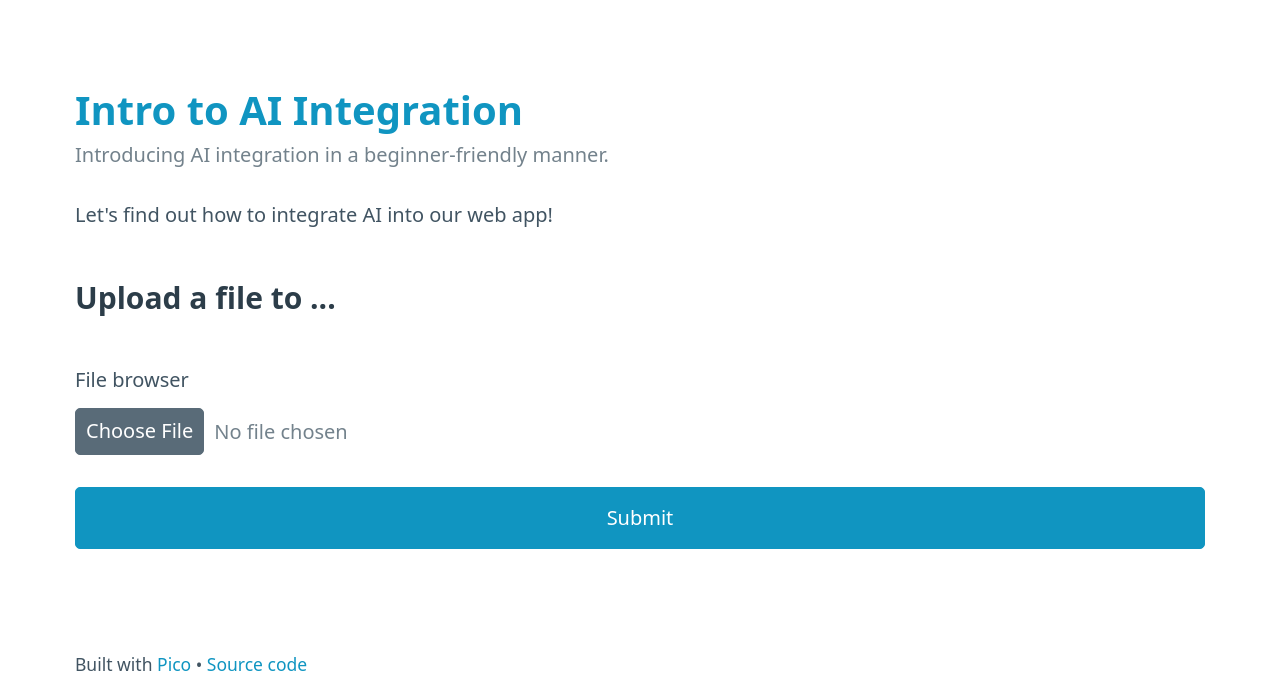
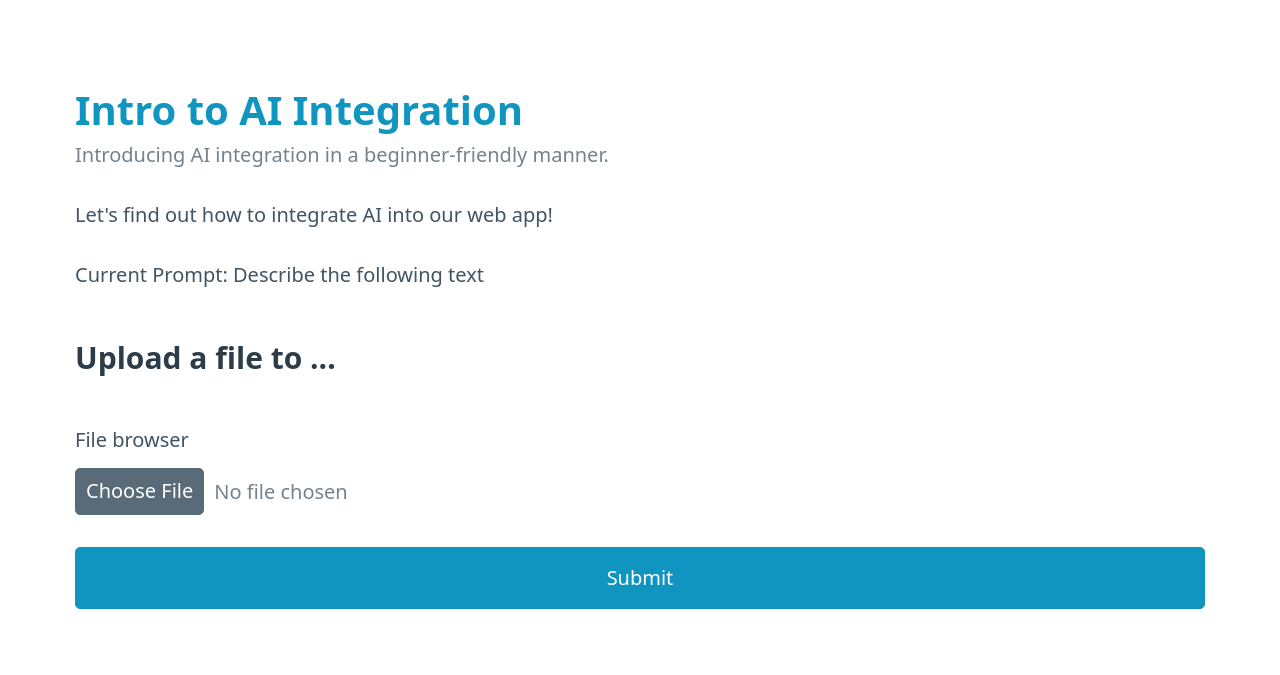
Before and after one commit to jjoeldaniel/palm_template, a FastAPI app: page / in a window 1280 px wide. Shown: the top 675 px of the page. Run offline with FastAPI, Linux system fonts and the light colour scheme; some libraries are stand-ins or nearby versions.

Commit message:
add simple cache and prompt display

```diff
--- a/app/main.py
+++ b/app/main.py
@@ -22,10 +22,13 @@ app = FastAPI()
 app.mount("/static", StaticFiles(directory="static"), name="static")
 templates = Jinja2Templates(directory="templates")
 
+PROMPT = "Describe the following text"
+cache: dict[str, str] = {}
+
 
 @app.get("/", response_class=HTMLResponse)
 async def root(request: Request):
-    return templates.TemplateResponse("index.html", {"request": request})
+    return templates.TemplateResponse("index.html", {"request": request, "prompt": PROMPT})
 
 
 @app.post("/", response_class=HTMLResponse)
@@ -43,6 +46,11 @@ async def upload(request: Request, file: UploadFile):
             else:
                 content = contents.decode()
 
+            content = content[0:500]+"..."
+
+            if content in cache:
+                return templates.TemplateResponse("file.html", {"request": request, "file_name": file.filename, "content": content, "ai": cache[content]})
+
     except Exception as e:
         return templates.TemplateResponse("error.html", {"request": request, "error": e})
     finally:
@@ -53,19 +61,20 @@ async def upload(request: Request, file: UploadFile):
         res = ""
         return templates.TemplateResponse("file.html", {"request": request, "file_name": file.filename, "content": content, "ai": res})
 
-    question = "Describe the following text"
-    prompt = f"""
-    {question}:
+    payload = f"""
+    {PROMPT}:
 
     {content}
     """
 
     res = palm.generate_text(
-        prompt=prompt,
+        prompt=payload,
         temperature=0.5,
         max_output_tokens=600,
     ).result
     res = markdown.markdown(res)
+
+    cache[content] = res
 
     return templates.TemplateResponse("file.html", {"request": request, "file_name": file.filename, "content": content, "ai": res})
 
--- a/templates/index.html
+++ b/templates/index.html
@@ -2,6 +2,7 @@
 {% block content %}
 <form method="post" enctype="multipart/form-data">
   <p>Let's find out how to integrate AI into our web app!</p>
+  <p>Current Prompt: {{ prompt }} <p>
   <h3>Upload a file to ...</h3>
 
   <label for="file">File browser
```
